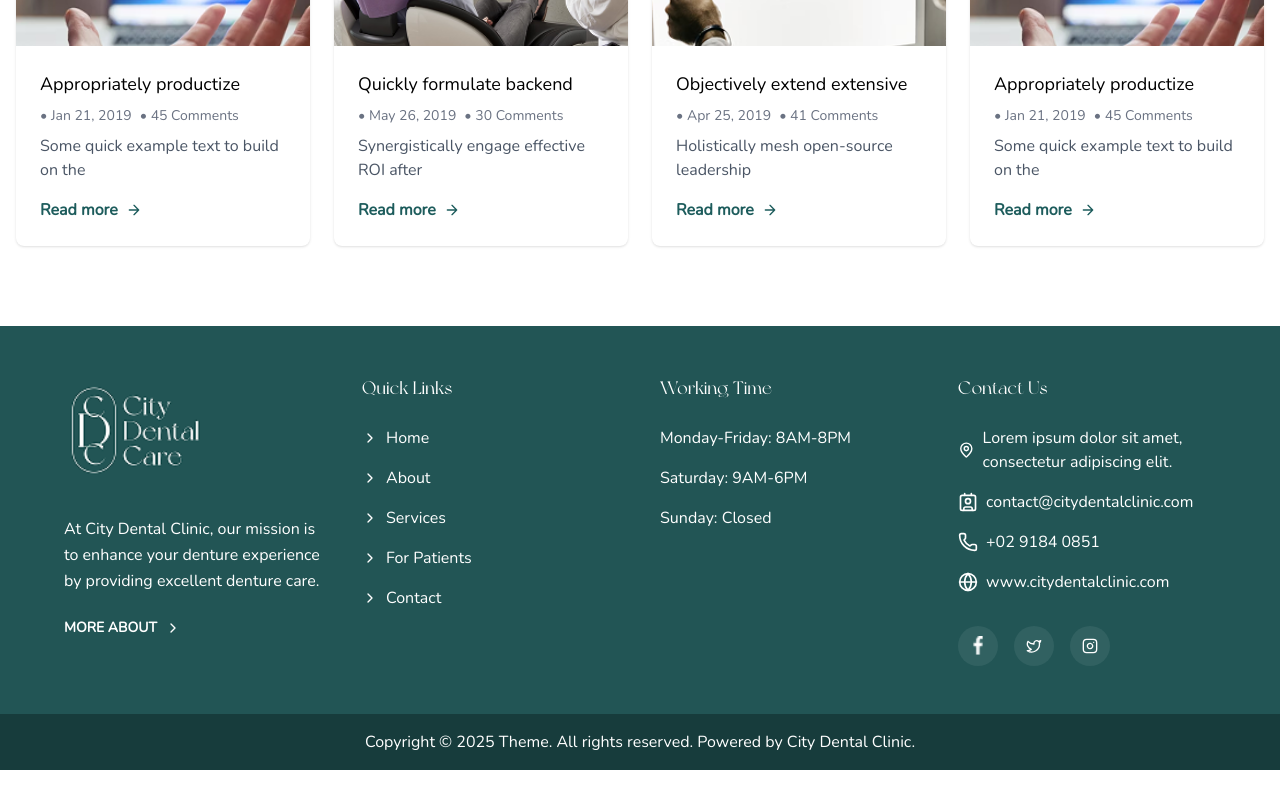
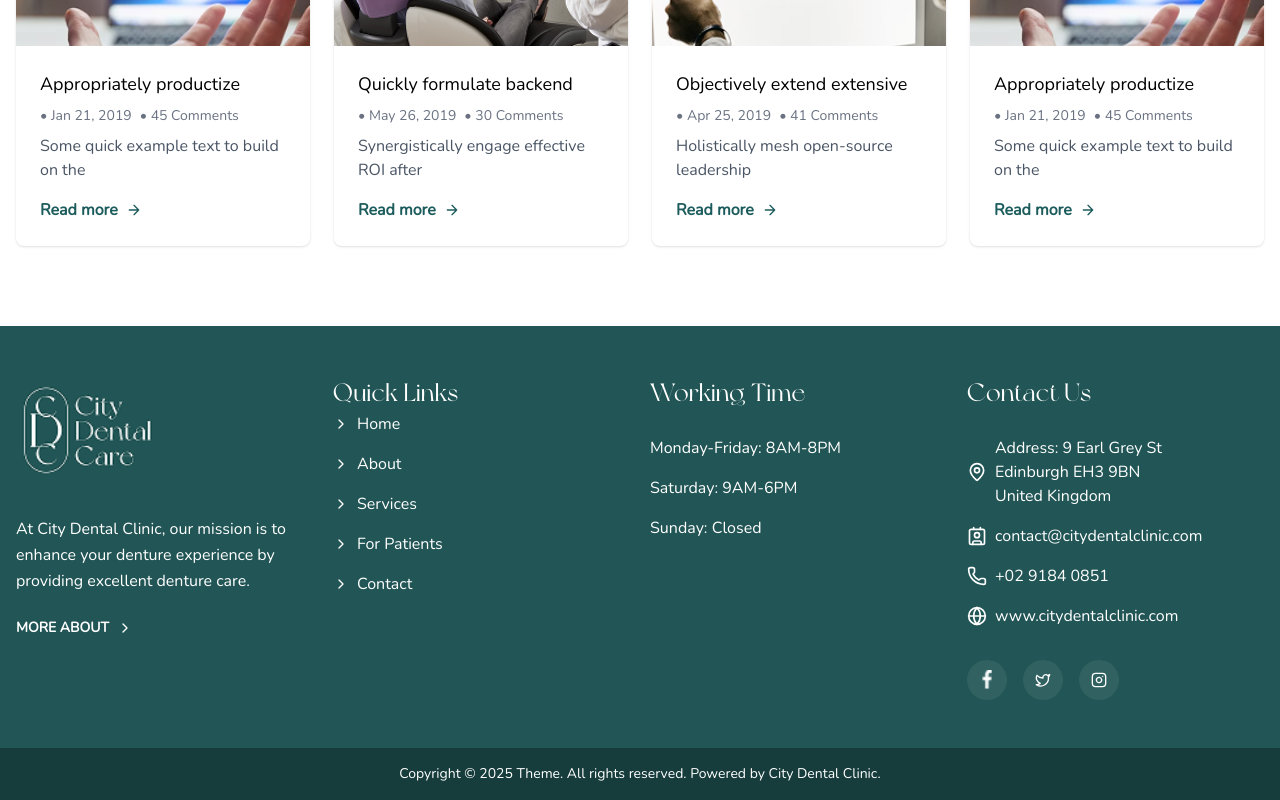
Before and after one commit to raoshahbazcoding/newdoc, a React (Vite) app: page / in a window 1280 px wide. Shown: the part 6954-7754 px from the top of the page. Before the commit the page ends 7724 px from the top, so only its background shows below. Built offline with nearby package versions, Linux system fonts and the light colour scheme; a web font is replaced by a local one.

Commit message:
footer Updated

```diff
--- a/src/components/Footer.jsx
+++ b/src/components/Footer.jsx
@@ -6,12 +6,12 @@ const fb = "/fb.png";
 export default function Footer() {
   return (
     <footer className="bg-[#225555] text-white">
-      <div className="container mx-auto px-6 md:px-12 lg:px-16 py-12">
-        <div className="grid grid-cols-1 sm:grid-cols-2 md:grid-cols-4 gap-10">
+      <div className="container mx-auto  px-4 py-12">
+        <div className="grid grid-cols-1 sm:grid-cols-2 md:grid-cols-4 gap-5">
           {/* Logo & Description */}
           <div>
             <a href="/" className="inline-block mb-6">
-              <img src={logo} alt="City Dental Care" className="h-auto w-[180px] hidden md:block" />
+              <img src={logo} alt="City Dental Care" className="h-auto w-[180px] " />
             </a>
             <p className=" mb-6 leading-relaxed">
               At City Dental Clinic, our mission is to enhance your denture experience by providing excellent denture care.
@@ -23,7 +23,7 @@ export default function Footer() {
 
           {/* Quick Links */}
           <div>
-            <h3 className="text-lg font-semibold mb-6">Quick Links</h3>
+            <h3 className="text-[25px] -font-semibold mb6">Quick Links</h3>
             <ul className="space-y-4">
               {["Home", "About", "Services", "For Patients", "Contact"].map((item, index) => (
                 <li key={index}>
@@ -37,7 +37,7 @@ export default function Footer() {
 
           {/* Working Hours */}
           <div>
-            <h3 className="text-lg font-semibold mb-6">Working Time</h3>
+            <h3 className="text-[25px] font-semibold mb-6">Working Time</h3>
             <ul className="space-y-4 ">
               <li>Monday-Friday: 8AM-8PM</li>
               <li>Saturday: 9AM-6PM</li>
@@ -47,11 +47,16 @@ export default function Footer() {
 
           {/* Contact Info */}
           <div>
-            <h3 className="text-lg font-semibold mb-6">Contact Us</h3>
+            <h3 className="text-[25px] font-semibold mb-6">Contact Us</h3>
             <ul className="space-y-4 ">
+              {/* <li className="flex items-center space-x-2">
+                <MapPin className="h-7 w-7   " />
+                <span>Lorem ipsum dolor sit amet, consectetur adipiscing elit.</span>
+              </li> */}
               <li className="flex items-center space-x-2">
-                <MapPin className="h-5 w-5 md:h-7 md:w-7 " />
-                <span>Lorem ipsum dolor sit amet, consectetur adipiscing elit.</span>
+                <MapPin className="h-5 w-5 " />
+                <span>Address: 9 Earl Grey St <br /> Edinburgh EH3 9BN <br /> United Kingdom</span>
+
               </li>
               <li className="flex items-center space-x-2">
                 <Contact className="h-5 w-5 " />
@@ -88,7 +93,7 @@ export default function Footer() {
       </div>
 
       {/* Copyright */}
-      <div className="bg-[#173C3C] py-4 text-center ">
+      <div className="bg-[#173C3C] py-4 text-center text-sm ">
         <div className="container mx-auto px-4">
           Copyright © 2025 Theme. All rights reserved. Powered by City Dental Clinic.
         </div>
```
